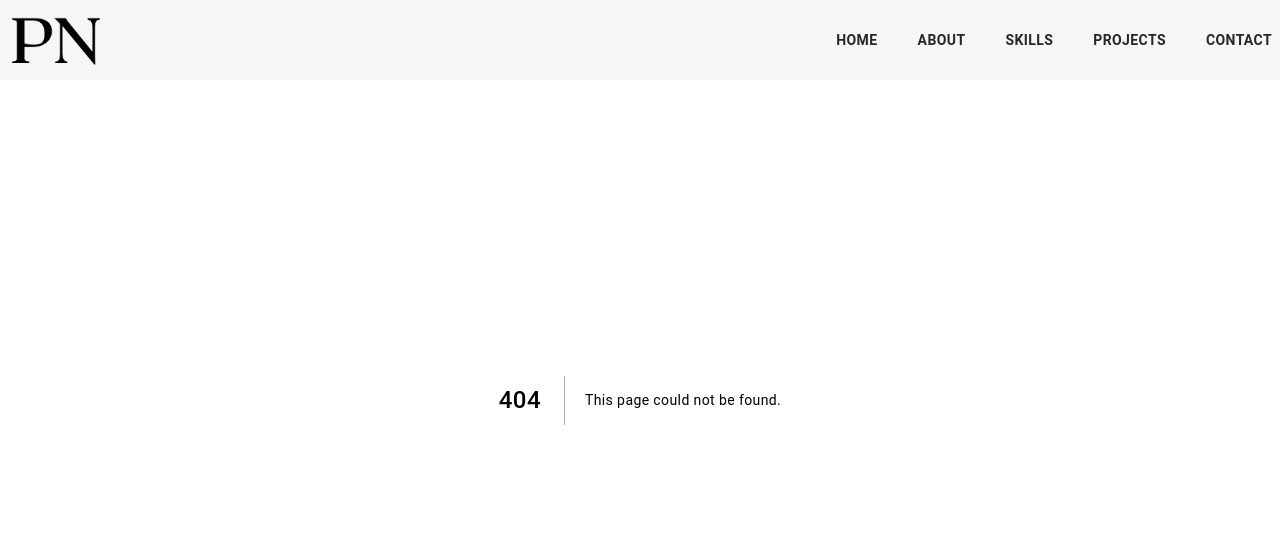
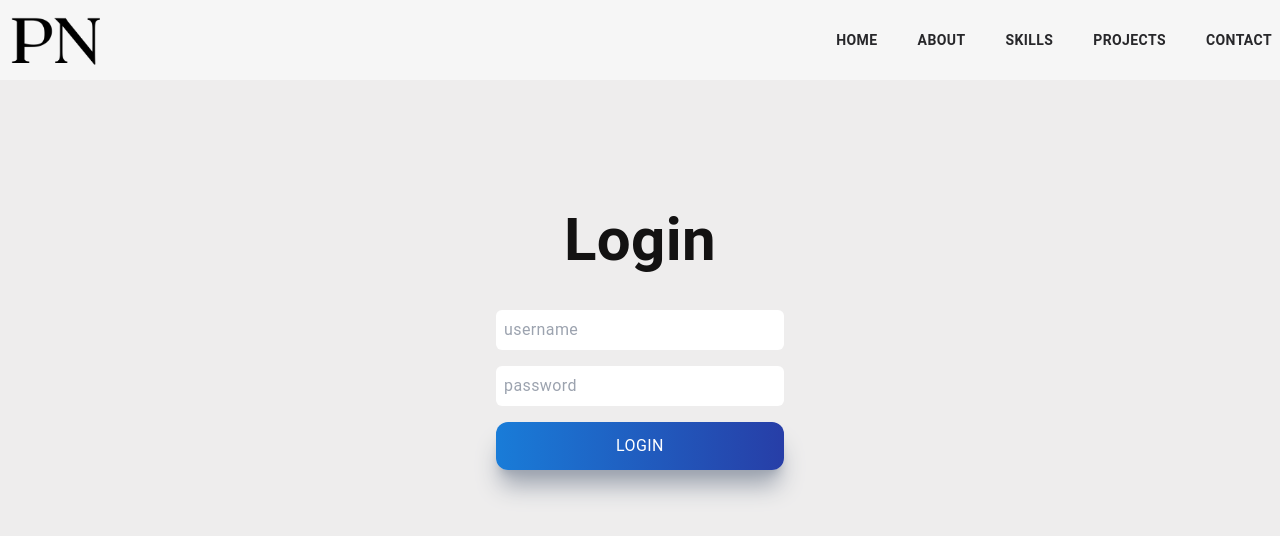
Before and after one commit to pn-code/personal-portfolio-nextjs, a Next.js app: page /login in a window 1280 px wide. Before the commit this address had no page. Shown: the top 536 px of the page. Built offline with nearby package versions, Linux system fonts and the light colour scheme.

Commit message:
Initial Commit

```diff
--- /dev/null
+++ b/pages/login.jsx
@@ -0,0 +1,16 @@
+import React from "react";
+
+const Login = () => {
+  return <div className="w-full h-[600px] flex flex-col justify-center items-center pt-[80px]">
+    <div className="flex flex-col justify-center items-center">
+        <h1 className="mb-10">Login</h1>
+        <form className="flex flex-col gap-4">
+            <input className="p-2 rounded-md w-72" type="text" placeholder="username"/>
+            <input className="p-2 rounded-md w-72" type="text" placeholder="password"/>
+        <button className="h-12">Login</button>
+        </form>
+    </div>
+  </div>;
+};
+
+export default Login;
```
